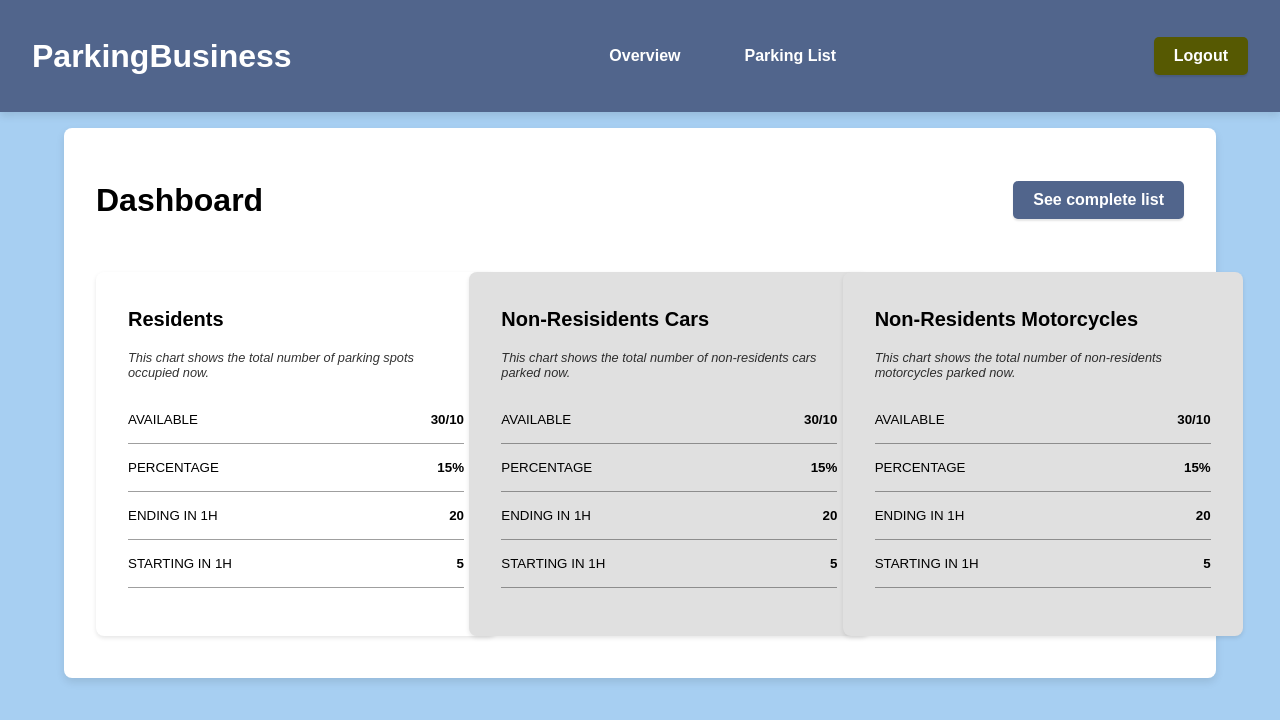
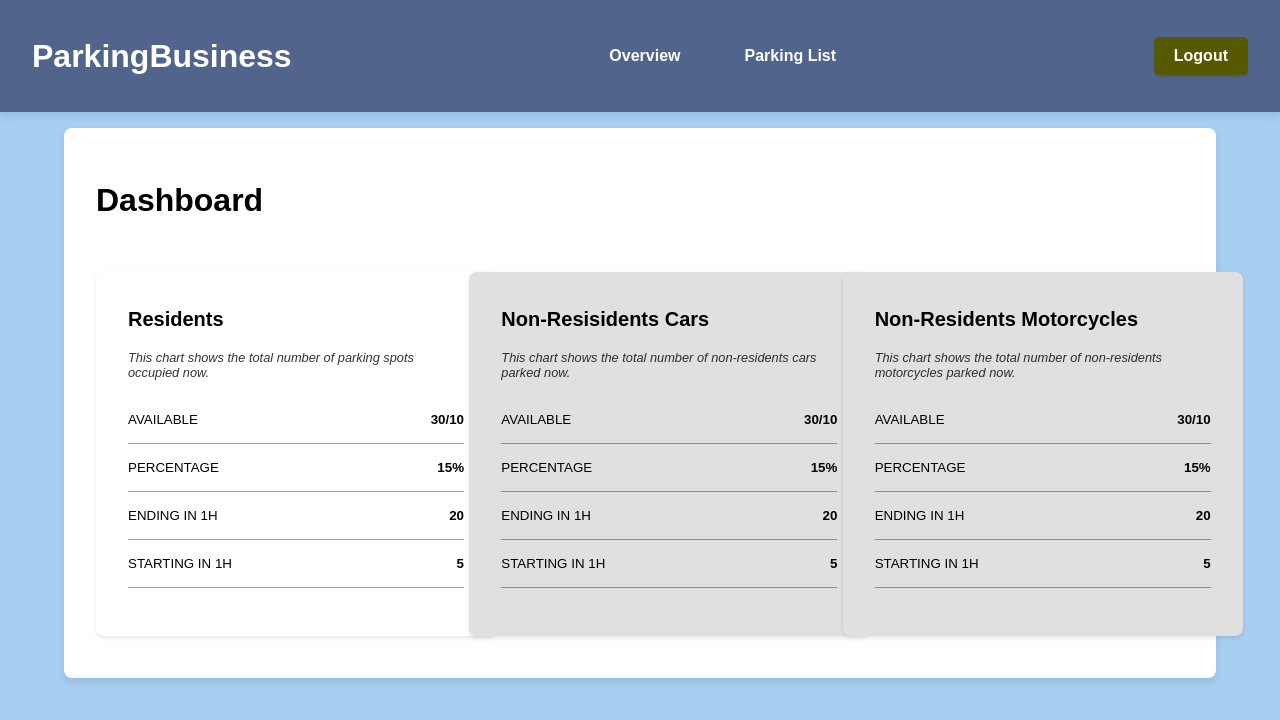
Before and after one commit to gaoliver/bridgefund-assessment-parking-business, a Next.js app: page /dashboard in a window 1280 px wide. Shown: the top 720 px of the page. Built offline with nearby package versions, Linux system fonts and the light colour scheme.

Commit message:
refactor: Remove unused CSS styles in Overview module and add ParkingList

```diff
--- a/src/components/organisms/_features/Overview/Overview.module.css
+++ b/src/components/organisms/_features/Overview/Overview.module.css
@@ -1,10 +1,3 @@
-.header {
-  display: flex;
-  justify-content: space-between;
-  align-items: center;
-  width: 100%;
-}
-
 .charts {
   display: grid;
   grid-template-columns: repeat(auto-fill, minmax(310px, 1fr));
--- a/src/components/organisms/_features/Overview/Overview.tsx
+++ b/src/components/organisms/_features/Overview/Overview.tsx
@@ -1,17 +1,12 @@
 import { colors } from "@/constants/colors";
 import PageData from "@/data/dashboard.json";
-import { Button } from "@/components/atoms";
 import { Chart } from "../../Chart";
 import styles from "./Overview.module.css";
 
 export const Overview = () => {
   return (
     <>
-      <header className={styles.header}>
-        <h1>{PageData.title}</h1>
-
-        <Button>See complete list</Button>
-      </header>
+      <h1>{PageData.title}</h1>
 
       <section className={styles.charts}>
         <Chart
--- /dev/null
+++ b/src/components/organisms/_features/ParkingList/ParkingList.tsx
@@ -0,0 +1,22 @@
+import React from "react";
+import styles from "./ParkingList.module.css";
+
+export const ParkingList = () => {
+  return (
+    <>
+    <header>
+      <h1></h1>
+    </header>
+      <table>
+        <thead>
+          <tr>
+            <th>Location</th>
+            <th>Capacity</th>
+            <th>Occupied</th>
+            <th>Available</th>
+          </tr>
+        </thead>
+      </table>
+    </>
+  );
+};
--- /dev/null
+++ b/src/components/organisms/_features/ParkingList/index.ts
@@ -0,0 +1 @@
+export * from "./ParkingList";
```
Also changed, not shown: src/components/organisms/_features/ParkingList/ParkingList.module.css (added).
